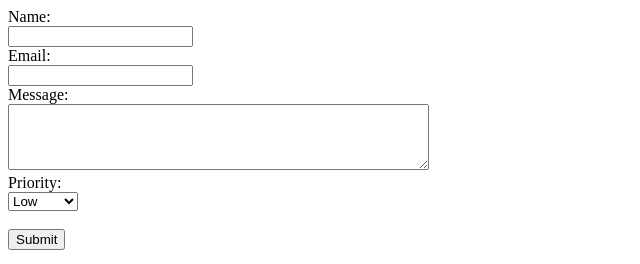
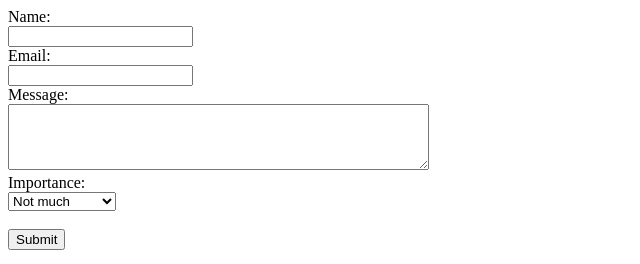
Before and after one commit to Emm-aan1/DevCareerAssign1, a plain HTML site: page form.html in a window 1280 px wide. Shown: the top 264 px of the page, without its empty margins (0-640 px from the left). Drawn offline with Linux system fonts and the light colour scheme.

Commit message:
Update on form

```diff
--- a/form.html
+++ b/form.html
@@ -15,11 +15,11 @@
     <input type="email" id="email" name="email" required><br>
     <label for="message">Message:</label><br>
     <textarea id="message" name="message" rows="4" cols="50" required></textarea><br>
-    <label for="priority">Priority:</label><br>
-    <select id="priority" name="priority" required>
-      <option value="low">Low</option>
-      <option value="medium">Medium</option>
-      <option value="high">High</option>
+    <label for="importance">Importance:</label><br>
+    <select id="importance" name="importance" required>
+      <option value="not much">Not much</option>
+      <option value="important">Important</option>
+      <option value="very important">very Important</option>
     </select><br><br>
     <input type="submit" value="Submit">
   </form>
```
